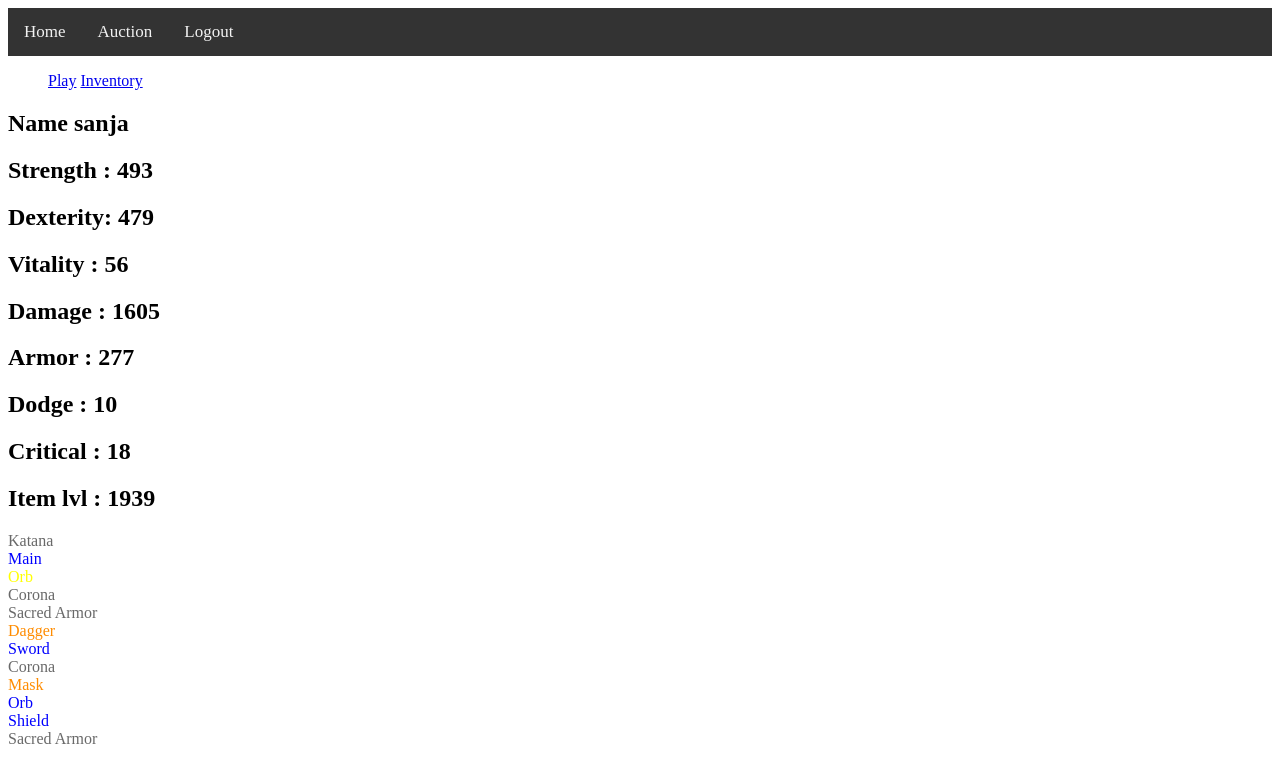
After one commit to SanjaLV/WEB_II, a Django app: page /en/game/inventory in a window 1280 px wide. The commit adds this page. Shown: the top 783 px of the page. Run offline with Django 3.2, Linux system fonts and the light colour scheme; a user stored in the database is signed in; data comes from the database, SQL or seed files in the repository; both versions use the stored data as it was after the commit.

Commit message:
Inventory v1

```diff
--- a/main/GameLogic.py
+++ b/main/GameLogic.py
@@ -108,11 +108,21 @@ def GENERATE_NEW_ITEM(char_pk):
 
     new_i.item_level = GENERATE_AFFIXES(new_i.pk, new_i.item_rarity, new_i.item_level, new_i.item_tupe)
 
-    print("Tupe:", new_i.item_tupe)
-    print("Name:", new_i.item_name)
-    print("ilvl:", new_i.item_level)
 
     new_i.save()
 
 
     return new_i.pk
+
+
+
+class LocalItem():
+    def __init__(self, item):
+        self.pk = item.pk
+        self.name = item.item_name
+        self.stats = [0, 0, 0, 0, 0, 0, 0]
+        self.rarity = item.item_rarity
+
+        afxs = Affix.objects.filter(item_id=item.pk)
+        for x in afxs:
+            self.stats[x.affix_tupe] += x.affix_value
--- a/main/static/style.css
+++ b/main/static/style.css
@@ -24,3 +24,8 @@
     background-color: #4CAF50;
     color: white;
 }
+
+
+#scrolls {
+    overflow-y: auto;
+}
--- a/main/urls.py
+++ b/main/urls.py
@@ -8,4 +8,5 @@ urlpatterns = [
     path('signup', views.signup, name='signup'),
     path('game/freegold', views.getFreeGold, name='freegold'),
     path('game/getItem', views.getItem, name='getItem'),
+    path('game/inventory', views.Inventory, name='inventory')
 ]
--- a/main/views.py
+++ b/main/views.py
@@ -9,7 +9,7 @@ from django.utils.translation import gettext_lazy as _
 from django.http import HttpResponseForbidden
 
 # Create your views here.
-from main.GameLogic import GENERATE_NEW_ITEM
+from main.GameLogic import GENERATE_NEW_ITEM, LocalItem
 from main.models import Character, Item
 
 
@@ -65,3 +65,32 @@ def getItem(request):
         return index(request, "You have recived " + NewItem.item_name + "." )
     else:
         return HttpResponseForbidden()
+
+
+
+def Inventory(request):
+    if request.user.is_authenticated:
+
+        current_user = request.user
+        char = Character.objects.get(pk=current_user.pk)
+
+        itemz = Item.objects.filter(character_id=char.pk)
+
+        stats = [0, 0, 0, 0, 0, 0, 0]
+        ilvl = 0
+
+        LocalItems = []
+
+
+        for x in itemz:
+            ilvl += x.item_level
+            local_item = LocalItem(x)
+            LocalItems.append(local_item)
+            for x in range(len(stats)):
+                stats[x] += local_item.stats[x]
+
+        context = {'user':current_user, 'ilvl': ilvl, 'stats': stats, 'items': LocalItems}
+        return render(request, 'inventory.html', context=context)
+
+    else:
+        return HttpResponseForbidden()
--- a/templates/base.html
+++ b/templates/base.html
@@ -5,6 +5,15 @@
 <head>
     {% load static %}
     <link rel="stylesheet" href={% static "style.css" %}/>
+
+     <script src="https://ajax.googleapis.com/ajax/libs/jquery/3.3.1/jquery.min.js"></script>
+
+    <script language="javascript">
+    {% block script %}
+
+    {% endblock %}
+    </script>
+
     <title>{% block title %}My amazing site{% endblock %}</title>
 </head>
 
--- a/templates/game.html
+++ b/templates/game.html
@@ -11,8 +11,8 @@
     {% block leftmenu %}
         <div id="sidebar">
             <ul>
-                <a href=""> {% trans "Play" %}</a>
-                <a href="/game/inventory/{{ char.pk }}" > {% trans "Inventory" %}</a>
+                <a href="/"> {% trans "Play" %}</a>
+                <a href="/game/inventory" > {% trans "Inventory" %}</a>
             </ul>
         </div>
     {% endblock %}
--- /dev/null
+++ b/templates/inventory.html
@@ -0,0 +1,46 @@
+{% extends "game.html" %}
+
+{% block script %}
+
+
+    var Items = {}
+
+    {% for x in items %}
+        {% include "item_js.js" with item=x only %}
+    {% endfor %}
+
+
+    {% load static %}
+    {% include "Script.js" %}
+
+
+{% endblock %}
+
+
+
+{% block main_window %}
+
+    <div id="mono">
+        <h2>Name {{ user.username }}</h2>
+        <h2>Strength : {{ stats.0 }}</h2>
+        <h2>Dexterity: {{ stats.1 }}</h2>
+        <h2>Vitality : {{ stats.2 }}</h2>
+        <h2>Damage   : {{ stats.3 }}</h2>
+        <h2>Armor    : {{ stats.4 }}</h2>
+        <h2>Dodge    : {{ stats.5 }}</h2>
+        <h2>Critical : {{ stats.6 }}</h2>
+        <h2>Item lvl : {{ ilvl }}</h2>
+
+
+    </div>
+
+    <div id="scrolls">
+
+        {% for x in items %}
+            {% include "item_small.html" with item=x only %}
+        {% endfor %}
+
+    </div>
+
+
+{% endblock %}
--- /dev/null
+++ b/templates/item_small.html
@@ -0,0 +1,20 @@
+
+
+<div class="item_info" id="{{ item.pk }}">
+
+    {% if item.rarity == 0  %}
+        <span style="color: #696969; ">
+    {% elif item.rarity == 1 %}
+        <span style="color: blue; ">
+    {% elif item.rarity == 2 %}
+        <span style="color: yellow; ">
+    {% else %}
+        <span style="color: darkorange; ">
+    {% endif %}
+
+    {{ item.name }}
+
+    </span>
+
+
+</div>
```
Also changed, not shown: db.sqlite3, templates/Script.js (added), templates/item_js.js (added).
